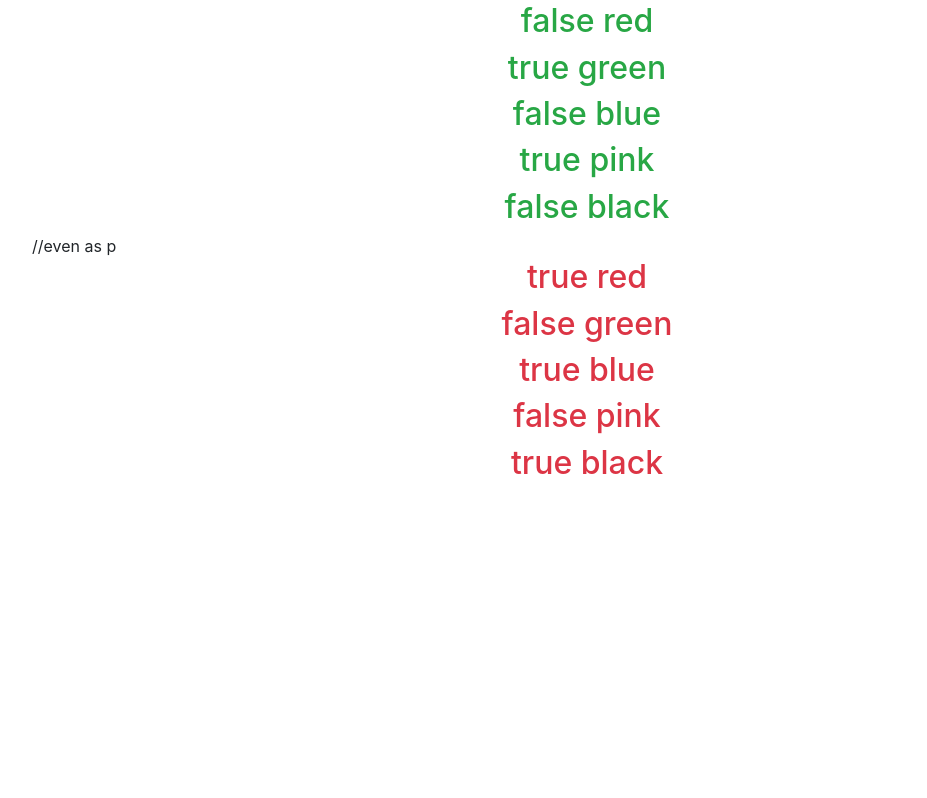
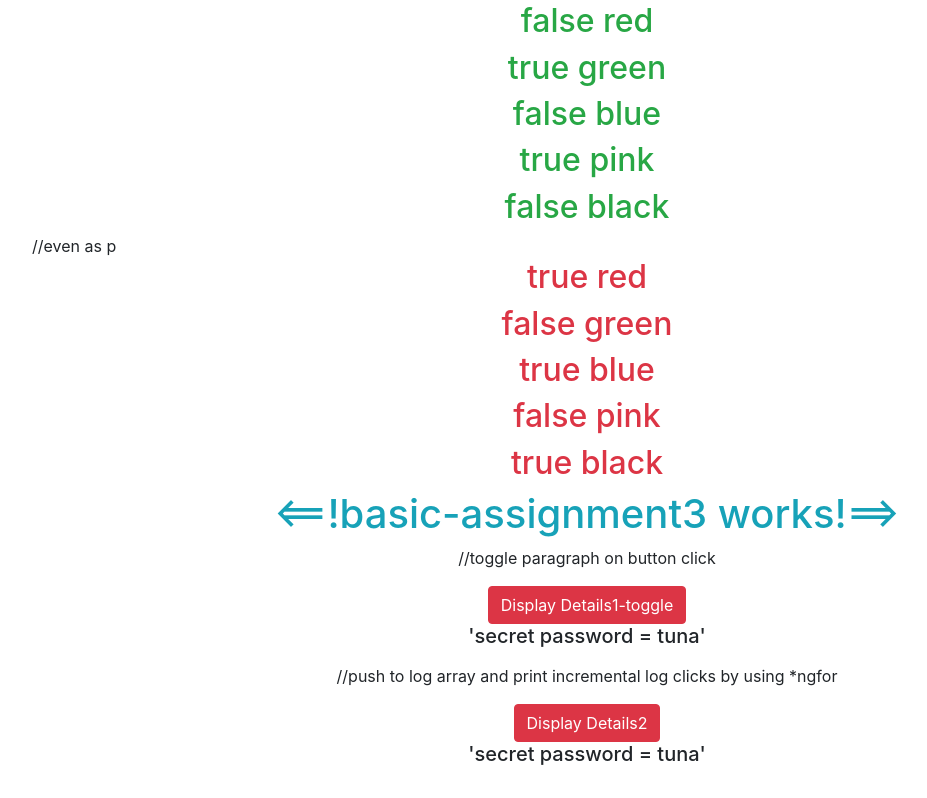
Before and after one commit to vikas576/Angular, an Angular app: page / in a window 1280 px wide. Shown: the part 2476-3274 px from the top of the page, without its empty margins (53-980 px from the left). Before the commit the page ends 2966 px from the top, so only its background shows below. Built offline with nearby package versions, Linux system fonts and the light colour scheme.

Commit message:
basic assignment completed

```diff
--- a/src/app/app.component.html
+++ b/src/app/app.component.html
@@ -7,4 +7,5 @@
   <app-ngifelse></app-ngifelse>
   <app-ngswitch> </app-ngswitch>
   <app-ngfor></app-ngfor>
+  <app-basic-assignment3></app-basic-assignment3>
 </div>
--- a/src/app/app.module.ts
+++ b/src/app/app.module.ts
@@ -10,6 +10,7 @@ import { TempltRefVaribleComponent } from './templt-ref-varible/templt-ref-varib
 import { NgifelseComponent } from './ngifelse/ngifelse.component';
 import { NgswitchComponent } from './ngswitch/ngswitch.component';
 import { NgforComponent } from './ngfor/ngfor.component';
+import { BasicAssignment3Component } from './basic-assignment3/basic-assignment3.component';
 
 @NgModule({
   declarations: [
@@ -20,7 +21,8 @@ import { NgforComponent } from './ngfor/ngfor.component';
     TempltRefVaribleComponent,
     NgifelseComponent,
     NgswitchComponent,
-    NgforComponent
+    NgforComponent,
+    BasicAssignment3Component
   ],
   imports: [
     BrowserModule,
--- /dev/null
+++ b/src/app/basic-assignment3/basic-assignment3.component.css
@@ -0,0 +1 @@
+.white-text{color:#fff;}
--- /dev/null
+++ b/src/app/basic-assignment3/basic-assignment3.component.html
@@ -0,0 +1,18 @@
+
+<h1 class="text-center text-info"><==!basic-assignment3 works!==></h1>
+<div class="col-md-12 text-center form-group">
+    <p class="text-center">//toggle paragraph on button click</p>
+
+  <button class="btn btn-danger" (click)="showSecret1 = !showSecret1" > Display Details1-toggle</button>
+    <h5 *ngIf="showSecret1" > 'secret password = tuna'</h5>
+</div>
+
+<p class="text-center">//push to log array and print incremental log clicks by using *ngfor</p>
+<div class="col-md-12 text-center">
+    <button class="btn btn-danger" (click)="onDisplay()"> Display Details2</button>
+      <h5 *ngIf="showSecret2" > 'secret password = tuna'</h5><br>
+      <h5 *ngFor="let logItem of log" [ngStyle]="{backgroundColor: logItem >= 5 ? 'blue' : 'transparent'}"
+        [ngClass]="{'white-text': logItem  >= 5 }" >
+        {{logItem + ','}}
+      </h5>
+</div>
--- /dev/null
+++ b/src/app/basic-assignment3/basic-assignment3.component.ts
@@ -0,0 +1,25 @@
+import { Component, OnInit } from '@angular/core';
+
+@Component({
+  selector: 'app-basic-assignment3',
+  templateUrl: './basic-assignment3.component.html',
+  styleUrls: ['./basic-assignment3.component.css']
+})
+export class BasicAssignment3Component implements OnInit {
+public showSecret1 =  true;
+public showSecret2 =  true;
+log = [];
+
+onDisplay() {
+  this.showSecret2 = !this.showSecret2;
+  this.log.push(this.log.length + 1);
+}
+
+
+
+  constructor() { }
+
+  ngOnInit() {
+  }
+
+}
```
